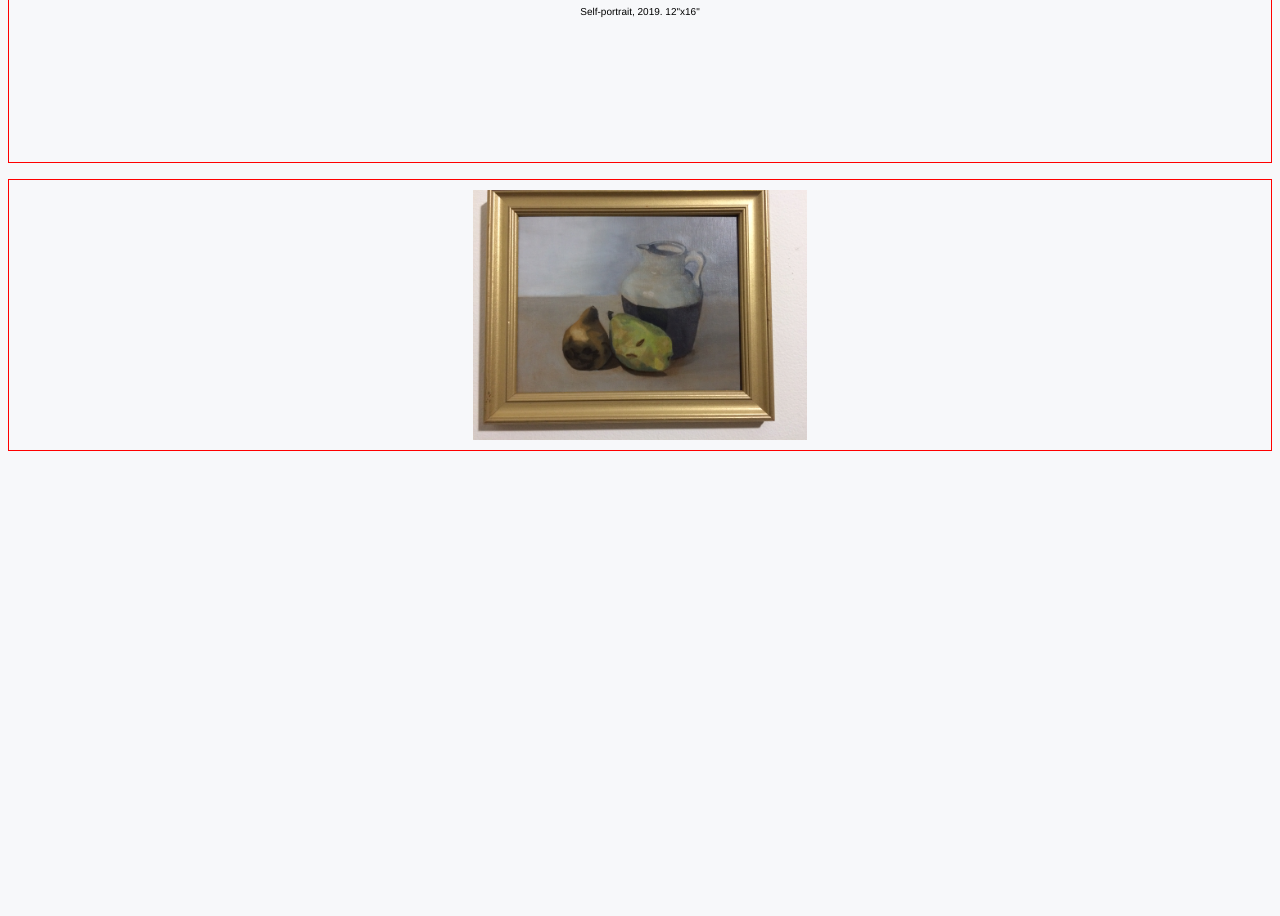
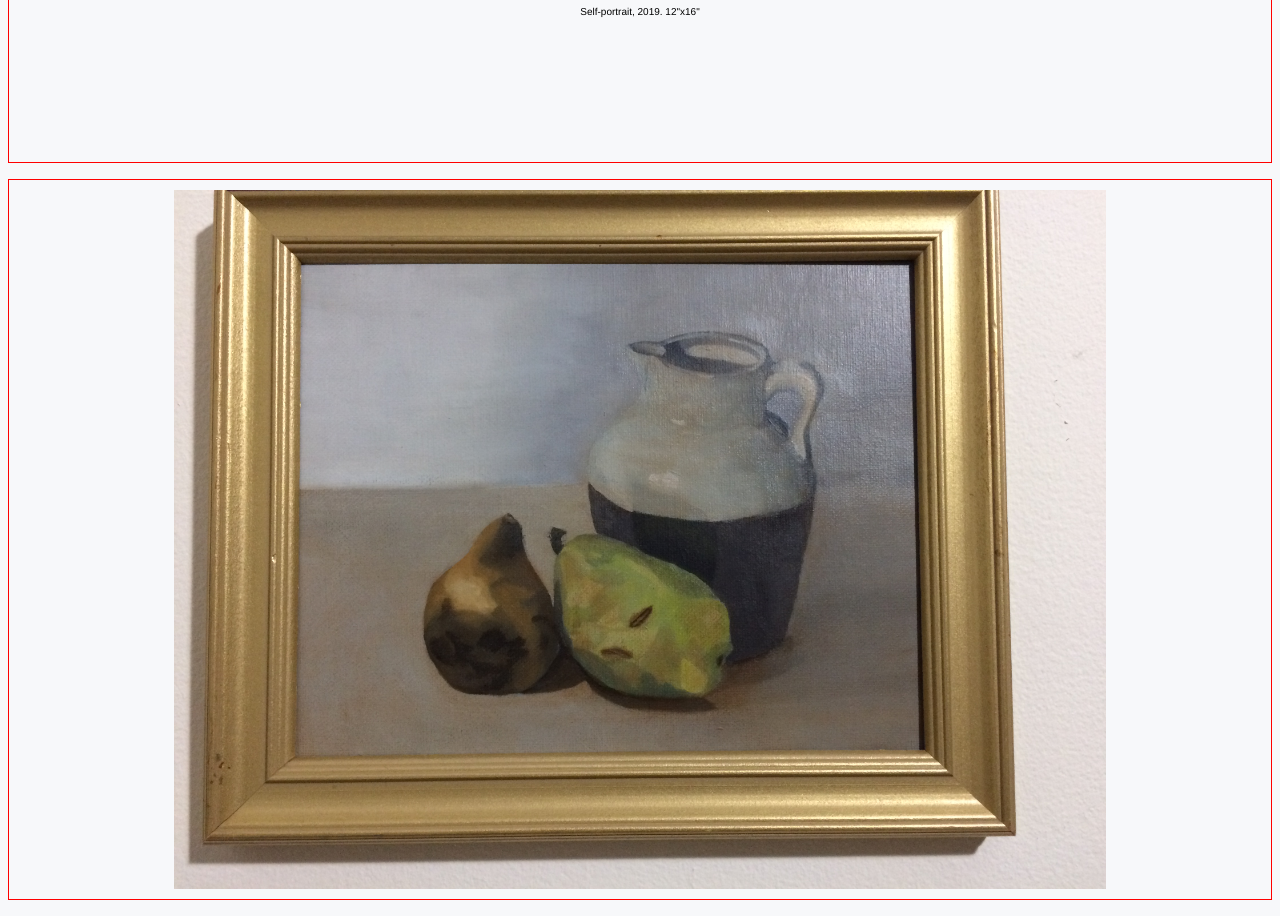
Before and after one commit to MustNotSleep/Website, a PHP site: page / in a window 1280 px wide. Shown: the part 915-1831 px from the top of the page. Before the commit the page ends 1366 px from the top, so only its background shows below. Run offline with PHP 8.4, Linux system fonts and the light colour scheme.

Commit message:
Update main.css

```diff
--- a/css/main.css
+++ b/css/main.css
@@ -38,7 +38,7 @@ img {
 }
 
 .small {
- max-height: 250px;
+ max-height: 25%;
 }
 
 .caption {
```
